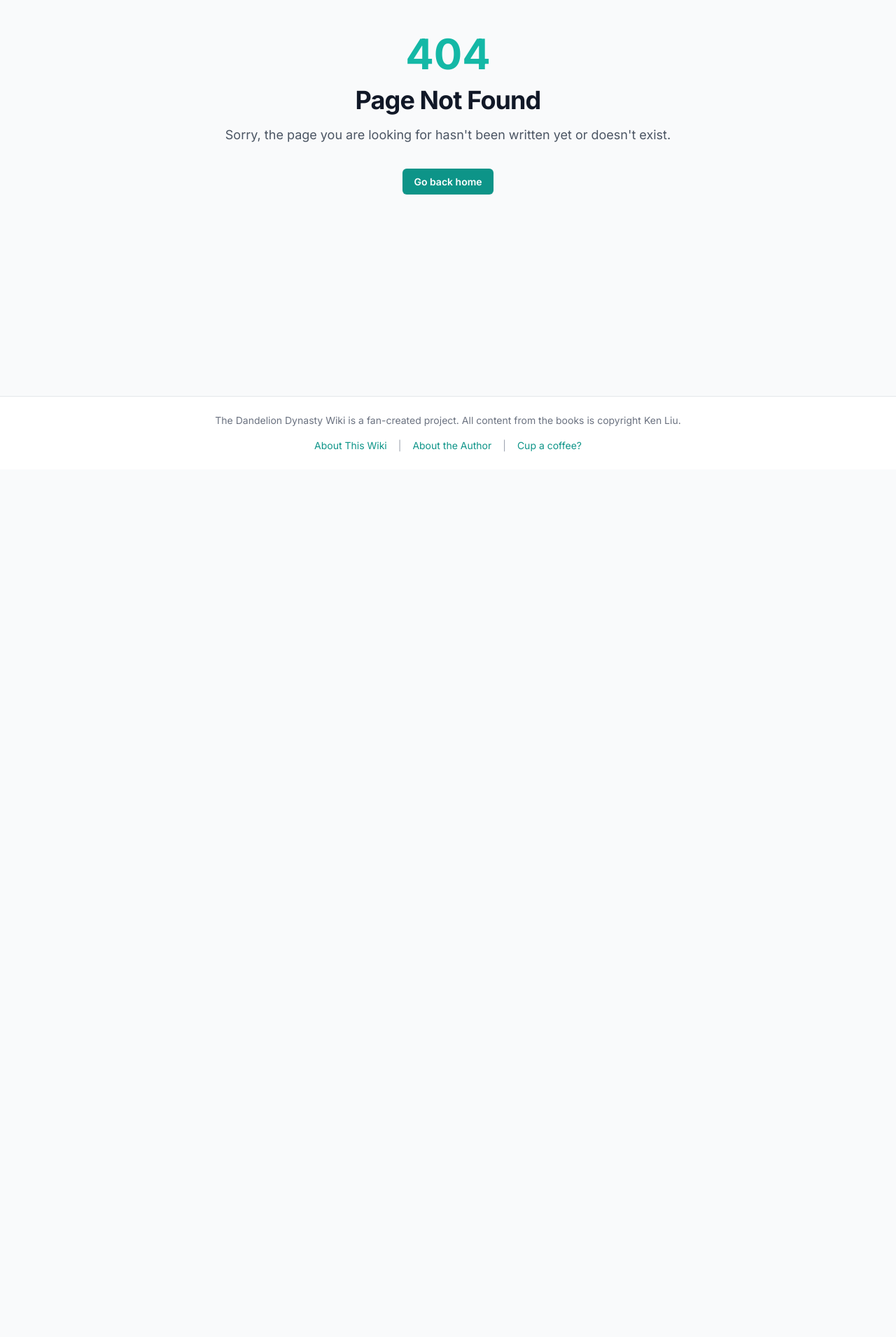
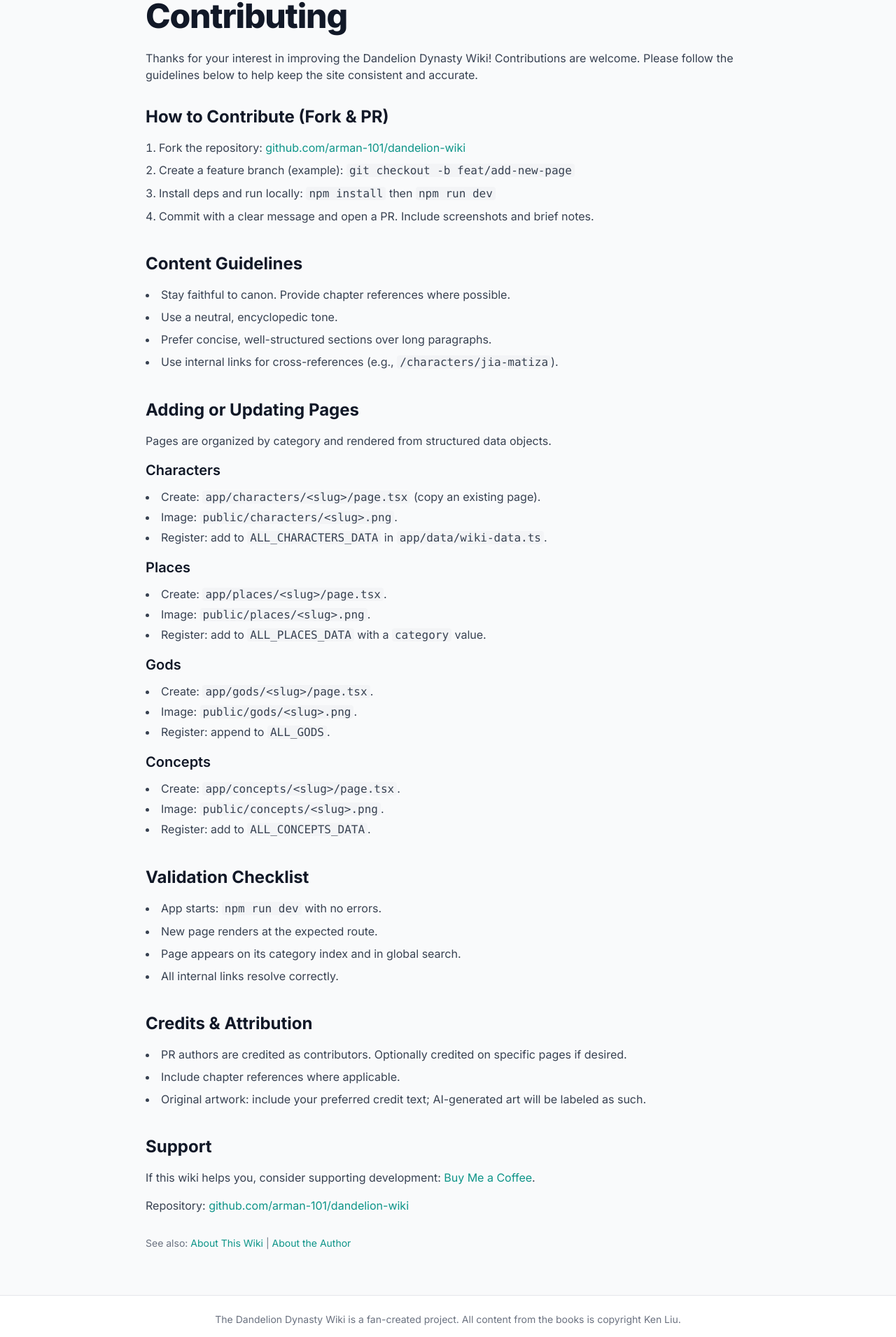
Before and after one commit to arman-101/dandelion-wiki, a Next.js app: page /other/contributing in a window 1280 px wide. Before the commit this address had no page. Shown: the part 129-2040 px from the top of the page at 70% size. Before the commit the page ends 800 px from the top, so only its background shows below. Built offline with nearby package versions, Linux system fonts and the light colour scheme.

Commit message:
readme + contributing

```diff
--- a/app/components/layout/Footer.tsx
+++ b/app/components/layout/Footer.tsx
@@ -16,6 +16,10 @@ export default function Footer() {
                         About the Author
                     </Link>
                     <span className="text-gray-400 dark:text-gray-600">|</span>
+                    <Link href="/other/contributing" className="text-teal-600 dark:text-teal-400 hover:underline">
+                        Contributing
+                    </Link>
+                    <span className="text-gray-400 dark:text-gray-600">|</span>
                     <Link href="https://buymeacoffee.com/darknebulax1" target='_blank' className="text-teal-600 dark:text-teal-400 hover:underline">
                         Cup a coffee?
                     </Link>
--- a/app/data/wiki-data.ts
+++ b/app/data/wiki-data.ts
@@ -354,6 +354,7 @@ export const MAIN_GODS: readonly WikiPage[] = ALL_GODS;
 export const OTHER_PAGES: readonly WikiPage[] = [
     { title: 'About This Wiki', path: '/other/about-wiki', type: 'Other' },
     { title: 'About the Author', path: '/other/about-author', type: 'Other' },
+    { title: 'Contributing', path: '/other/contributing', type: 'Other' },
     { title: 'All Pages', path: '/other/all-pages', type: 'Other'},
 ];
 
--- /dev/null
+++ b/app/other/contributing/page.tsx
@@ -0,0 +1,115 @@
+import Link from 'next/link';
+
+export default function ContributingPage() {
+    return (
+        <div className="max-w-4xl mx-auto px-4 py-8">
+            <h1 className="text-4xl md:text-5xl font-extrabold text-gray-900 dark:text-white tracking-tight mb-6">Contributing</h1>
+            <p className="text-gray-700 dark:text-gray-300 mb-8">
+                Thanks for your interest in improving the Dandelion Dynasty Wiki! Contributions are welcome. Please follow the guidelines below to help keep the site consistent and accurate.
+            </p>
+
+            <section className="space-y-4 mb-10">
+                <h2 className="text-2xl font-bold text-gray-900 dark:text-white">How to Contribute (Fork & PR)</h2>
+                <ol className="list-decimal list-inside text-gray-700 dark:text-gray-300 space-y-2">
+                    <li>
+                        Fork the repository: <a className="text-teal-600 dark:text-teal-400 hover:underline" href="https://github.com/arman-101/dandelion-wiki" target="_blank" rel="noopener noreferrer">github.com/arman-101/dandelion-wiki</a>
+                    </li>
+                    <li>
+                        Create a feature branch (example): <code className="bg-gray-100 dark:bg-gray-800 px-1 rounded">git checkout -b feat/add-new-page</code>
+                    </li>
+                    <li>
+                        Install deps and run locally: <code className="bg-gray-100 dark:bg-gray-800 px-1 rounded">npm install</code> then <code className="bg-gray-100 dark:bg-gray-800 px-1 rounded">npm run dev</code>
+                    </li>
+                    <li>
+                        Commit with a clear message and open a PR. Include screenshots and brief notes.
+                    </li>
+                </ol>
+            </section>
+
+            <section className="space-y-4 mb-10">
+                <h2 className="text-2xl font-bold text-gray-900 dark:text-white">Content Guidelines</h2>
+                <ul className="list-disc list-inside text-gray-700 dark:text-gray-300 space-y-2">
+                    <li>Stay faithful to canon. Provide chapter references where possible.</li>
+                    <li>Use a neutral, encyclopedic tone.</li>
+                    <li>Prefer concise, well-structured sections over long paragraphs.</li>
+                    <li>Use internal links for cross-references (e.g., <code className="bg-gray-100 dark:bg-gray-800 px-1 rounded">/characters/jia-matiza</code>).</li>
+                </ul>
+            </section>
+
+            <section className="space-y-4 mb-10">
+                <h2 className="text-2xl font-bold text-gray-900 dark:text-white">Adding or Updating Pages</h2>
+                <p className="text-gray-700 dark:text-gray-300">Pages are organized by category and rendered from structured data objects.</p>
+                <div className="space-y-3">
+                    <h3 className="text-xl font-semibold text-gray-900 dark:text-white">Characters</h3>
+                    <ul className="list-disc list-inside text-gray-700 dark:text-gray-300 space-y-1">
+                        <li>Create: <code className="bg-gray-100 dark:bg-gray-800 px-1 rounded">app/characters/&lt;slug&gt;/page.tsx</code> (copy an existing page).</li>
+                        <li>Image: <code className="bg-gray-100 dark:bg-gray-800 px-1 rounded">public/characters/&lt;slug&gt;.png</code>.</li>
+                        <li>Register: add to <code className="bg-gray-100 dark:bg-gray-800 px-1 rounded">ALL_CHARACTERS_DATA</code> in <code className="bg-gray-100 dark:bg-gray-800 px-1 rounded">app/data/wiki-data.ts</code>.</li>
+                    </ul>
+                </div>
+                <div className="space-y-3">
+                    <h3 className="text-xl font-semibold text-gray-900 dark:text-white">Places</h3>
+                    <ul className="list-disc list-inside text-gray-700 dark:text-gray-300 space-y-1">
+                        <li>Create: <code className="bg-gray-100 dark:bg-gray-800 px-1 rounded">app/places/&lt;slug&gt;/page.tsx</code>.</li>
+                        <li>Image: <code className="bg-gray-100 dark:bg-gray-800 px-1 rounded">public/places/&lt;slug&gt;.png</code>.</li>
+                        <li>Register: add to <code className="bg-gray-100 dark:bg-gray-800 px-1 rounded">ALL_PLACES_DATA</code> with a <code className="bg-gray-100 dark:bg-gray-800 px-1 rounded">category</code> value.</li>
+                    </ul>
+                </div>
+                <div className="space-y-3">
+                    <h3 className="text-xl font-semibold text-gray-900 dark:text-white">Gods</h3>
+
+                    <ul className="list-disc list-inside text-gray-700 dark:text-gray-300 space-y-1">
+                        <li>Create: <code className="bg-gray-100 dark:bg-gray-800 px-1 rounded">app/gods/&lt;slug&gt;/page.tsx</code>.</li>
+                        <li>Image: <code className="bg-gray-100 dark:bg-gray-800 px-1 rounded">public/gods/&lt;slug&gt;.png</code>.</li>
+                        <li>Register: append to <code className="bg-gray-100 dark:bg-gray-800 px-1 rounded">ALL_GODS</code>.</li>
+                    </ul>
+                </div>
+                <div className="space-y-3">
+                    <h3 className="text-xl font-semibold text-gray-900 dark:text-white">Concepts</h3>
+                    <ul className="list-disc list-inside text-gray-700 dark:text-gray-300 space-y-1">
+                        <li>Create: <code className="bg-gray-100 dark:bg-gray-800 px-1 rounded">app/concepts/&lt;slug&gt;/page.tsx</code>.</li>
+                        <li>Image: <code className="bg-gray-100 dark:bg-gray-800 px-1 rounded">public/concepts/&lt;slug&gt;.png</code>.</li>
+                        <li>Register: add to <code className="bg-gray-100 dark:bg-gray-800 px-1 rounded">ALL_CONCEPTS_DATA</code>.</li>
+                    </ul>
+                </div>
+            </section>
+
+            <section className="space-y-4 mb-10">
+                <h2 className="text-2xl font-bold text-gray-900 dark:text-white">Validation Checklist</h2>
+                <ul className="list-disc list-inside text-gray-700 dark:text-gray-300 space-y-2">
+                    <li>App starts: <code className="bg-gray-100 dark:bg-gray-800 px-1 rounded">npm run dev</code> with no errors.</li>
+                    <li>New page renders at the expected route.</li>
+                    <li>Page appears on its category index and in global search.</li>
+                    <li>All internal links resolve correctly.</li>
+                </ul>
+            </section>
+
+            <section className="space-y-4 mb-10">
+                <h2 className="text-2xl font-bold text-gray-900 dark:text-white">Credits & Attribution</h2>
+                <ul className="list-disc list-inside text-gray-700 dark:text-gray-300 space-y-2">
+                    <li>PR authors are credited as contributors. Optionally credited on specific pages if desired.</li>
+                    <li>Include chapter references where applicable.</li>
+                    <li>Original artwork: include your preferred credit text; AI-generated art will be labeled as such.</li>
+                </ul>
+            </section>
+
+            <section className="space-y-4 mb-2">
+                <h2 className="text-2xl font-bold text-gray-900 dark:text-white">Support</h2>
+                <p className="text-gray-700 dark:text-gray-300">
+                    If this wiki helps you, consider supporting development: {" "}
+                    <a className="text-teal-600 dark:text-teal-400 hover:underline" href="https://buymeacoffee.com/darknebulax1" target="_blank" rel="noopener noreferrer">Buy Me a Coffee</a>.
+                </p>
+                <p className="text-gray-700 dark:text-gray-300">
+                    Repository: {" "}
+                    <a className="text-teal-600 dark:text-teal-400 hover:underline" href="https://github.com/arman-101/dandelion-wiki" target="_blank" rel="noopener noreferrer">github.com/arman-101/dandelion-wiki</a>
+                </p>
+            </section>
+
+            <div className="text-sm text-gray-500 dark:text-gray-400 mt-8">
+                See also: <Link href="/other/about-wiki" className="text-teal-600 dark:text-teal-400 hover:underline">About This Wiki</Link>
+                {" "}|{" "}
+                <Link href="/other/about-author" className="text-teal-600 dark:text-teal-400 hover:underline">About the Author</Link>
+            </div>
+        </div>
+    );
+}
```
Also changed, not shown: 1 other file (tests, documents, lock files or other folders).
